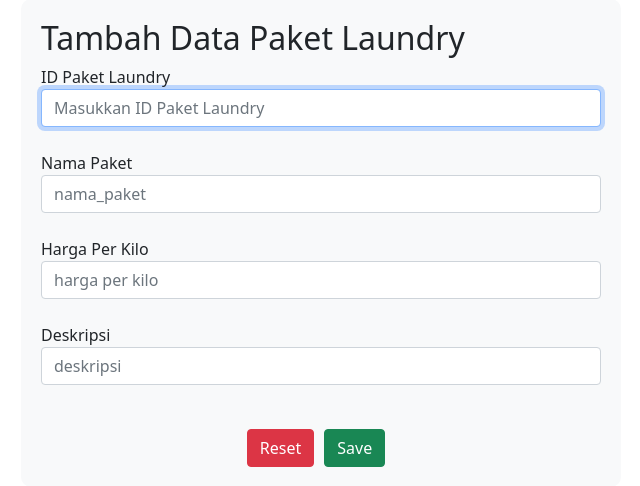
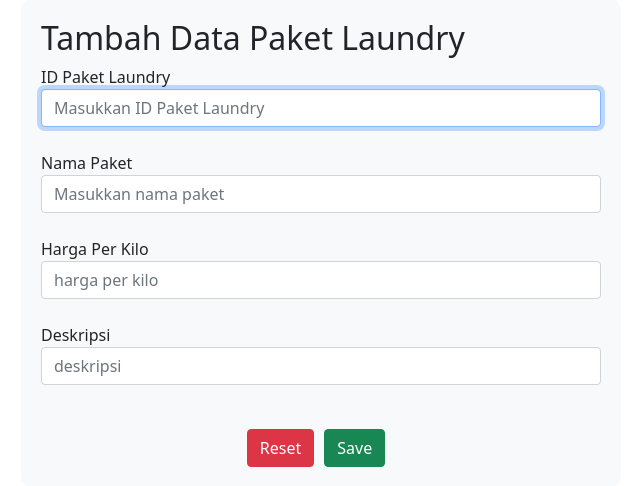
Before and after one commit to NandaSyarlaHariyanti/FP_Laundry, a PHP site: page /paketlaundry/add_paketlaundry.php in a window 1280 px wide. Shown: the part 157-643 px from the top of the page, without its empty margins (319-959 px from the left). Run offline with PHP 8.4, Linux system fonts and the light colour scheme.

Commit message:
Update add_paketlaundry.php

```diff
--- a/paketlaundry/add_paketlaundry.php
+++ b/paketlaundry/add_paketlaundry.php
@@ -75,7 +75,7 @@ if (isset($_POST["submit"])) {
                 </div>
                 <div>
                     <label for="harga_kilo">Nama Paket</label>
-                    <input type="text" maxlength="30" class="form-control" name="nama_paket" id="nama_paket" placeholder="nama_paket" required> <br>
+                    <input type="text" maxlength="30" class="form-control" name="paket" id="paket" placeholder="Masukkan nama paket" required> <br>
                 </div>
                 <div>
                     <label for="deskripsi">Harga Per Kilo</label>
```
